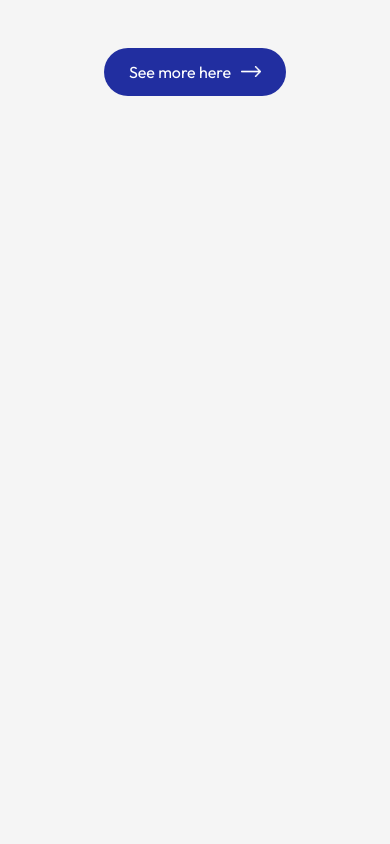
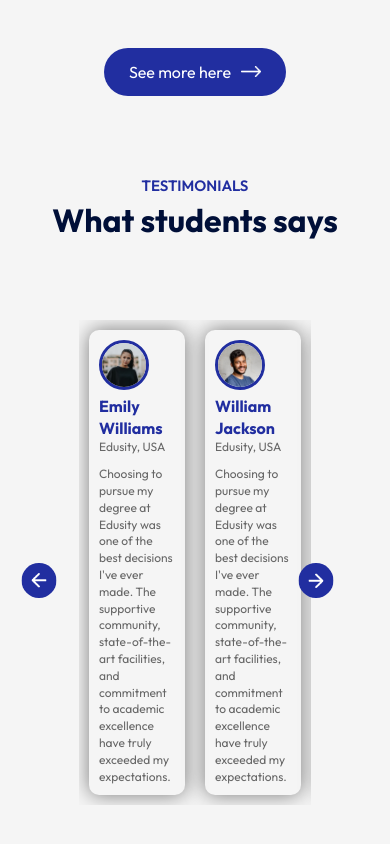
Before and after one commit to yuronn5/education_store, a React (Vite) app: page / in a window 390 px wide. Shown: the part 2802-3646 px from the top of the page. Before the commit the page ends 2978 px from the top, so only its background shows below. Built offline with nearby package versions, Linux system fonts and the light colour scheme.

Commit message:
testimonials component

```diff
--- a/src/App.jsx
+++ b/src/App.jsx
@@ -5,6 +5,7 @@
 import Title from './components/Title/Title'
 import About from './components/About/About'
 import Campus from './components/Campus/Campus'
+import Testimonials from './components/Testimonials/Testimonials'
 
 const App = () => {
   return (
@@ -17,6 +18,8 @@
         <About />
         <Title subtitle='Gallery' title='Campus photos' />
         <Campus />
+        <Title subtitle='Testimonials' title='What students says' />
+        <Testimonials />
       </div>
     </div>
   )
--- /dev/null
+++ b/src/components/Testimonials/Testimonials.css
@@ -0,0 +1,93 @@
+.testimonials{
+    margin: 80px auto;
+    padding: 0 80px;
+    position: relative;
+}
+.next-btn, .back-btn{
+    position: absolute;
+    top: 50%;
+    right: 0;
+    transform: translate(-50%);
+    padding: 15px;
+    width: 50px;
+    border-radius: 50%;
+    cursor: pointer;
+    background: #212EA0;
+}
+.back-btn{
+    right: auto;
+    left: 0;
+}
+.slider{
+    overflow: hidden;
+}
+.slider ul{
+    display:flex;
+    width: 200%;
+    overflow-x: hidden;
+    transition: 0.5s;
+}
+.slider ul li{
+    list-style: none;
+    width: 50%;
+    padding: 20px;
+}
+.slide{
+    box-shadow: 0 0 20px rgba(0, 0, 0, 0.5);
+    padding: 40px;
+    border-radius: 10px;
+    color: #676767;
+    line-height: 1.4;
+}
+
+.slide img{
+    width: 65px;
+    border-radius: 50%;
+    margin-right: 10px;
+    border: 4px solid #212EA0;
+}
+.user-info{
+    display: flex;
+    align-items: center;
+    margin-bottom: 20px;
+    font-size: 15px;
+}
+
+.user-info h3{
+    color: #212EA0;
+}
+
+/*======== media querry =========*/
+
+@media (max-width: 800px){
+    .testimonials{
+        padding: 0 40px;
+    }
+    .next-btn, .back-btn{
+        padding: 10px;
+        width: 35px;
+    }
+    .testimonials ul li{
+        padding: 10px;
+    }
+    .slide{
+        padding: 10px;
+    }
+    .slide img{
+        width: 50px;
+        border: 3px solid #212EA0;
+    }
+}
+@media (max-width: 600px){
+    .user-info{
+        display: block;
+        margin-bottom: 10px;
+        font-size: 12px;
+    }
+    .user-info h3{
+        font-size: 16px;
+    }
+    .slider p{
+        font-size: 12px;
+    }
+}
--- /dev/null
+++ b/src/components/Testimonials/Testimonials.jsx
@@ -0,0 +1,94 @@
+import { useRef } from 'react'
+import './Testimonials.css'
+import next_icon from '../../assets/next-icon.png'
+import back_icon from '../../assets/back-icon.png'
+import user_1 from '../../assets/user-1.png'
+import user_2 from '../../assets/user-2.png'
+import user_3 from '../../assets/user-3.png'
+import user_4 from '../../assets/user-4.png'
+
+const Testimonials = () => {
+
+    const slider = useRef();
+    let tx = 0;
+
+
+    const slideForward = () =>{
+        if(tx > -50){
+            tx -= 25;
+        }
+        slider.current.style.transform = `translateX(${tx}%)`
+
+    }
+
+    const slideBackward = () =>{
+        if(tx < 0){
+            tx += 25;
+        }
+        slider.current.style.transform = `translateX(${tx}%)`
+
+
+    }
+
+  return (
+    <div className='testimonials'>
+        <img src={next_icon} alt="" className='next-btn' onClick={slideForward}/>
+        <img src={back_icon} alt="" className='back-btn' onClick={slideBackward}/>
+        <div className="slider">
+            <ul ref={slider}>
+                <li>
+                    <div className="slide">
+                        <div className="user-info">
+                            <img src={user_1} alt="" />
+                            <div>
+                                <h3>Emily Williams</h3>
+                                <span>Edusity, USA</span>
+                            </div>
+                        </div>
+                        <p>Choosing to pursue my degree at Edusity was one of the best decisions I've ever made. The supportive community, state-of-the-art facilities, and commitment to academic excellence have truly exceeded my expectations.</p>
+                    </div>
+                </li>
+                <li>
+                    <div className="slide">
+                        <div className="user-info">
+                            <img src={user_2} alt="" />
+                            <div>
+                                <h3>William Jackson</h3>
+                                <span>Edusity, USA</span>
+                            </div>
+                        </div>
+                        <p>Choosing to pursue my degree at Edusity was one of the best decisions I've ever made. The supportive community, state-of-the-art facilities, and commitment to academic excellence have truly exceeded my expectations.</p>
+                    </div>
+                </li>
+                <li>
+                    <div className="slide">
+                        <div className="user-info">
+                            <img src={user_3} alt="" />
+                            <div>
+                                <h3>Emily Williams</h3>
+                                <span>Edusity, USA</span>
+                            </div>
+                        </div>
+                        <p>Choosing to pursue my degree at Edusity was one of the best decisions I've ever made. The supportive community, state-of-the-art facilities, and commitment to academic excellence have truly exceeded my expectations.</p>
+                    </div>
+                </li>
+                <li>
+                    <div className="slide">
+                        <div className="user-info">
+                            <img src={user_4} alt="" />
+                            <div>
+                                <h3>William Jackson</h3>
+                                <span>Edusity, USA</span>
+                            </div>
+                        </div>
+                        <p>Choosing to pursue my degree at Edusity was one of the best decisions I've ever made. The supportive community, state-of-the-art facilities, and commitment to academic excellence have truly exceeded my expectations.</p>
+                    </div>
+                </li>
+            </ul>
+        </div>
+
+    </div>
+  )
+}
+
+export default Testimonials
```
